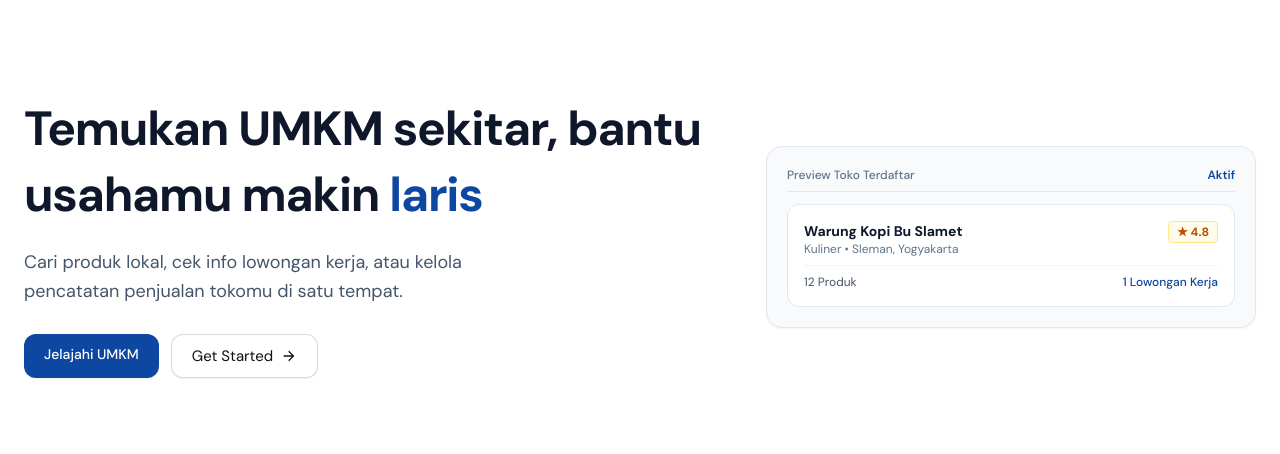
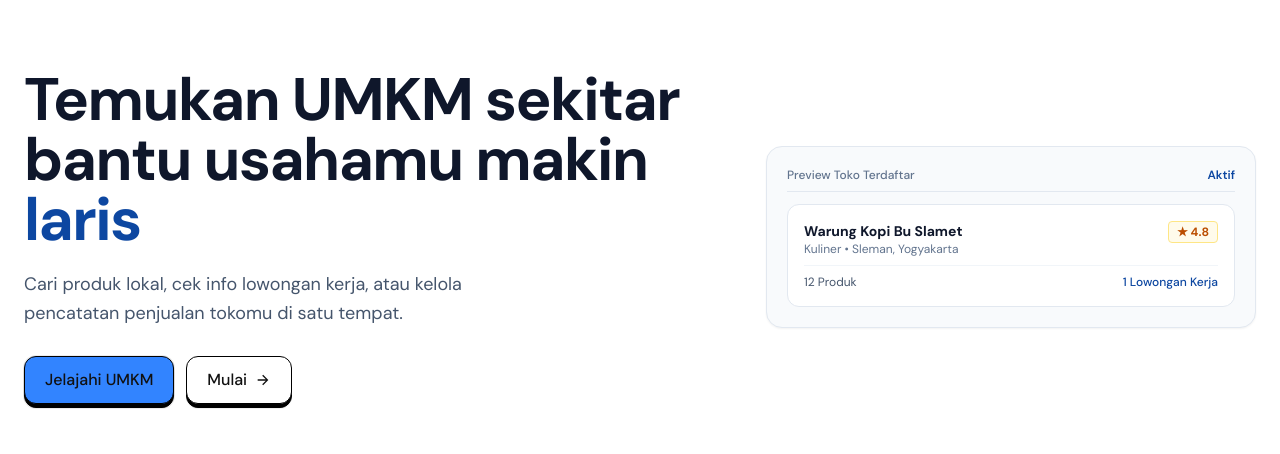
Before and after one commit to AbnerBgs/LarisIn, a Next.js app: page / in a window 1280 px wide. Shown: the part 203-657 px from the top of the page. Built offline with nearby package versions, Linux system fonts and the light colour scheme; no server answers.

Commit message:
feat: implement OriginButton for consistency

```diff
--- a/src/app/(landing)/page.tsx
+++ b/src/app/(landing)/page.tsx
@@ -18,8 +18,9 @@ export default function LandingPage() {
         <div className="grid grid-cols-1 lg:grid-cols-12 gap-10 items-center justify-center w-full min-h-screen md:min-h-[calc(100vh-5rem)]">
           {/* Left Text */}
           <div className="lg:col-span-7 space-y-5">
-            <h1 className="text-3xl md:text-5xl font-bold tracking-tight text-slate-900 leading-snug">
-              Temukan UMKM sekitar, bantu usahamu makin{" "}
+            <h1 className="font-display text-6xl font-bold tracking-tight text-slate-900">
+              Temukan UMKM sekitar<br/>
+              bantu usahamu makin{" "}
               <span className="text-[#0D47A1]">laris</span>
             </h1>
 
@@ -31,9 +32,11 @@ export default function LandingPage() {
             <div className="flex flex-wrap gap-3 pt-2">
               <Link
                 href="/cek-umkm"
-                className="bg-[#0D47A1] hover:bg-[#0A3882] text-white font-medium px-5 py-2.5 rounded-full md:rounded-xl text-sm transition-all shadow-xs"
               >
-                Jelajahi UMKM
+                <OriginButton
+                  className="bg-[#3284ff] font-medium text-sm sm:text-base h-10 sm:h-12 px-4 sm:px-5 cursor-pointer transition-all drop-shadow-[0_4px_0_rgba(0,0,0,1)] hover:drop-shadow-[0_0px_0_rgba(0,0,0,1)] hover:translate-y-1">
+                  Jelajahi UMKM
+                </OriginButton>
               </Link>
               {/* <Link
                 href="/dashboard"
@@ -43,7 +46,7 @@ export default function LandingPage() {
               </Link> */}
 
               <OriginButton
-                className="h-11 rounded-full md:rounded-xl border border-black/15 bg-white text-black shadow-[0_1px_0_rgba(17,17,17,0.06)] hover:border-black hover:bg-black hover:text-white"
+                className="shadow-[0_1px_0_rgba(17,17,17,0.06)] hover:border-black hover:bg-black hover:text-whitebg-[#3284ff] font-medium text-sm sm:text-base h-10 sm:h-12 px-4 sm:px-5 cursor-pointer transition-all drop-shadow-[0_4px_0_rgba(0,0,0,1)] hover:drop-shadow-[0_0px_0_rgba(0,0,0,1)] hover:translate-y-1"
                 onClick={() => {
                   const link = document.createElement("a");
                   link.href = "/dashboard";
@@ -51,7 +54,7 @@ export default function LandingPage() {
                 }}
               >
                 <span className="inline-flex items-center gap-2">
-                  Get Started
+                  Mulai
                   <RiArrowRightLine className="h-4 w-4" />
                 </span>
               </OriginButton>
```
